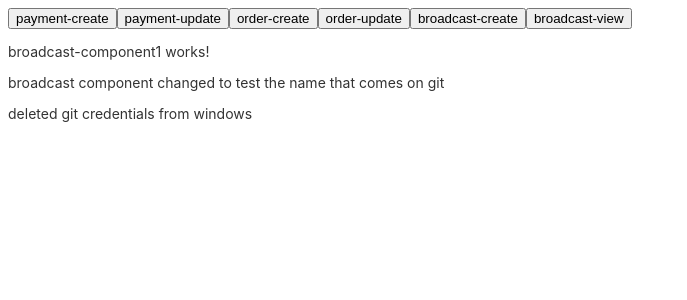
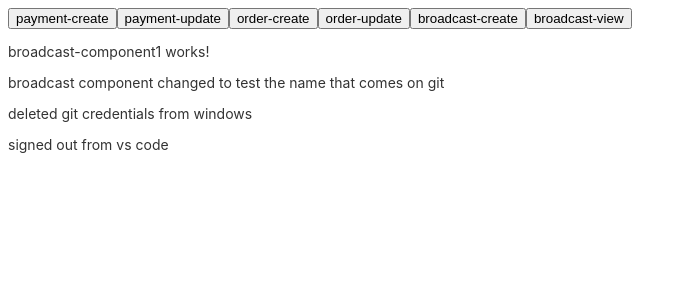
Before and after one commit to shreyavermaa/RoutingModules, an Angular app: page /broadcast in a window 1280 px wide. Both pictures are taken after a click on the button "broadcast-create". Shown: the top 300 px of the page, without its empty margins (0-687 px from the left). Built offline with nearby package versions, Linux system fonts and the light colour scheme.

Commit message:
signed out from vs code

```diff
--- a/src/app/broadcast/broadcast-management/broadcast-component1/broadcast-component1.component.html
+++ b/src/app/broadcast/broadcast-management/broadcast-component1/broadcast-component1.component.html
@@ -1,3 +1,4 @@
 <p>broadcast-component1 works!</p>
 <p>broadcast component changed to test the name that comes on git</p>
 <p>deleted git credentials from windows</p>
+<p>signed out from vs code</p>
```
